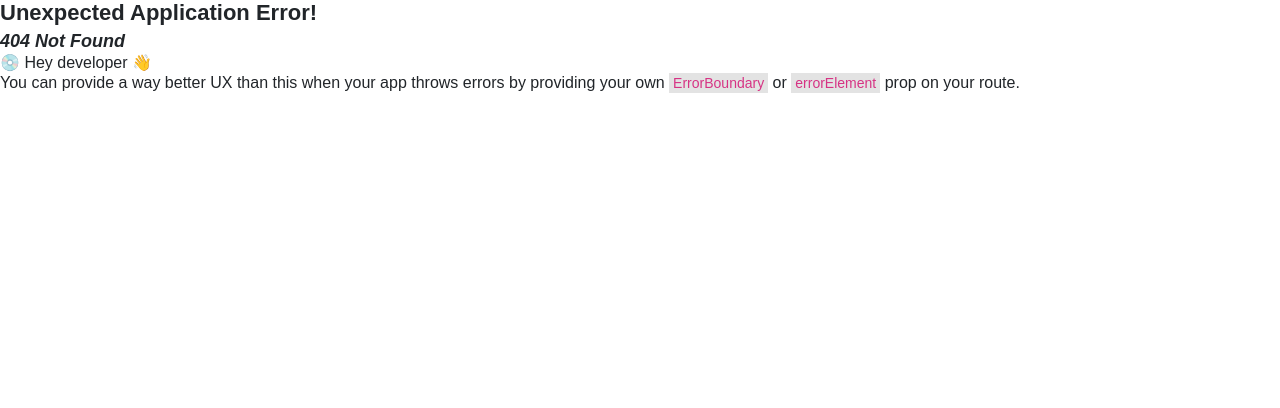
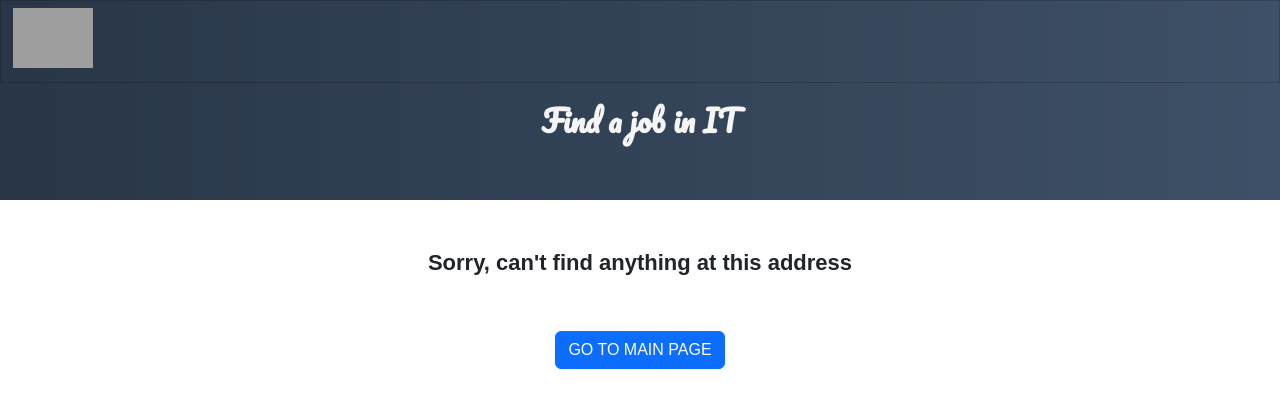
Before and after one commit to ajgoras/job-search-mern, a React (Create React App) app: page /login in a window 1280 px wide. Before the commit this address had no page. Shown: the top 408 px of the page. Built offline with nearby package versions, Linux system fonts and the light colour scheme; grey boxes are pictures that could not be loaded.

Commit message:
added errorComponent on unhadled route

```diff
--- /dev/null
+++ b/src/routes/errorComponents/ErrorComponent.tsx
@@ -0,0 +1,17 @@
+import React from "react";
+import "../../styles/ErrorComponent.css";
+import { Button } from "react-bootstrap";
+import { useNavigate } from "react-router-dom";
+export default function ErrorComponent() {
+  const navigate = useNavigate();
+  return (
+    <>
+      <div className="error-component-div">
+        <h2>Sorry, can't find anything at this address</h2>
+      </div>
+      <div className="error-component-div">
+        <Button onClick={()=>navigate('/')}>GO TO MAIN PAGE</Button>
+      </div>
+    </>
+  );
+}
--- /dev/null
+++ b/src/routes/errorComponents/ErrorHeader.tsx
@@ -0,0 +1,21 @@
+import "../../styles/style.css";
+import "../../styles/Header.css";
+
+function ErrorHeader() {
+  return (
+    <div>
+      <div id="upperNavbar">
+        <img
+          className="jobSearchLogo"
+          src="https://raw.githubusercontent.com/ajgoras/job-search-mern/main/csv/images/job-search-logo-white.png"
+          alt="logo"
+        ></img>
+      </div>
+      <div id="headerTextDiv">
+        <h2>Find a job in IT</h2>
+      </div>
+    </div>
+  );
+}
+
+export default ErrorHeader;
--- a/src/routes/router.tsx
+++ b/src/routes/router.tsx
@@ -2,6 +2,8 @@ import { createBrowserRouter } from "react-router-dom";
 import Header from "../components/Header";
 import SearchBarWithJobBar from "../components/SearchBarWithJobBar";
 import ShowApplicationsModal from "../components/ShowApplicationsModal";
+import ErrorComponent from "./errorComponents/ErrorComponent";
+import ErrorHeader from "./errorComponents/ErrorHeader";
 
 export const router = createBrowserRouter([
   {
@@ -12,6 +14,14 @@ export const router = createBrowserRouter([
           <Header></Header>
         </div>
         <SearchBarWithJobBar></SearchBarWithJobBar>
+      </div>
+    ),
+    errorElement: (
+      <div id="Index">
+        <div id="upperBackground">
+          <ErrorHeader></ErrorHeader>
+        </div>
+        <ErrorComponent></ErrorComponent>
       </div>
     ),
   },
--- /dev/null
+++ b/src/styles/ErrorComponent.css
@@ -0,0 +1,6 @@
+.error-component-div{
+  display: flex;
+  justify-content: center;
+  margin-top: 50px;
+
+}
```
